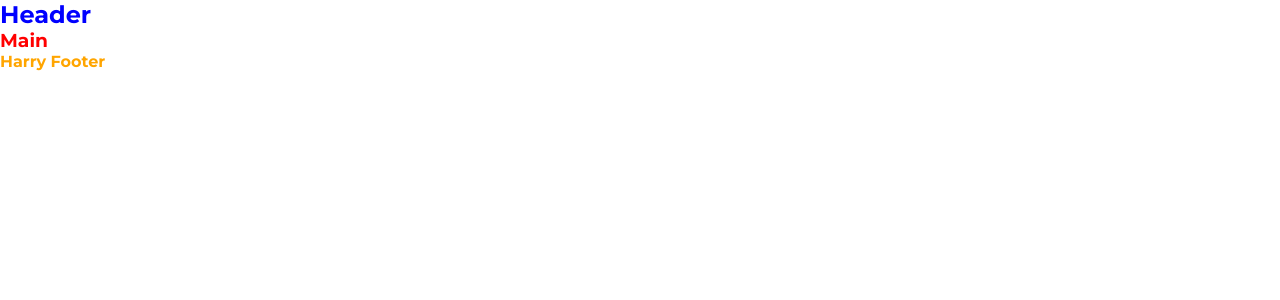
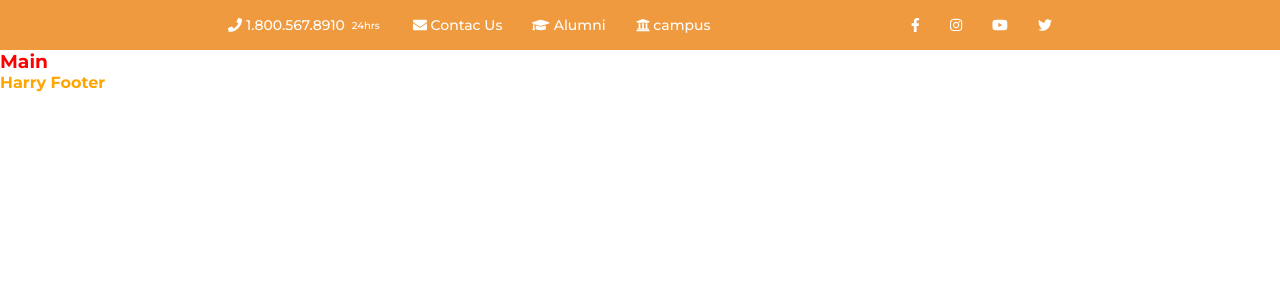
Before and after one commit to alelui/proj-html-vuejs, a Vue app: page / in a window 1280 px wide. Shown: the top 300 px of the page. Built offline with nearby package versions, Linux system fonts and the light colour scheme.

Commit message:
header-top

```diff
--- a/package.json
+++ b/package.json
@@ -12,6 +12,7 @@
     "vue": "^2.6.11"
   },
   "devDependencies": {
+    "@fortawesome/fontawesome-free": "^5.15.4",
     "@vue/cli-plugin-babel": "~4.5.0",
     "@vue/cli-plugin-eslint": "~4.5.0",
     "@vue/cli-service": "~4.5.0",
--- a/src/assets/style/global.scss
+++ b/src/assets/style/global.scss
@@ -1,4 +1,5 @@
 // FONTS
+@import 'partials/variables.scss';
 @import url('https://fonts.googleapis.com/css2?family=Montserrat:ital,wght@0,300;0,500;0,700;1,300&display=swap');
 
 // COMMONS
@@ -10,5 +11,16 @@
 }
 
 body{
-    font-family: 'Montserrat', sans-serif;
+    font-family: $font-primary;
 }
+li{
+    list-style: none;
+}
+a{
+    text-decoration: none;
+    cursor: pointer;
+}
+.container{
+    max-width: 80%;
+    margin: 0 auto;
+}
--- /dev/null
+++ b/src/assets/style/partials/variables.scss
@@ -0,0 +1,3 @@
+$font-primary: 'Montserrat', sans-serif;
+$first-color: #f09a3f;
+$second-color: #00bcd4;
--- a/src/components/macro/Header.vue
+++ b/src/components/macro/Header.vue
@@ -1,16 +1,21 @@
 <template>
     <header>
-        <h2>Header</h2>
+        <HeaderTop/>
     </header>
 </template>
 
 <script>
+import HeaderTop from '../sections/HeaderTop.vue'
 export default {
-    name: 'Header'
+    name: 'Header',
+    components:{
+        HeaderTop
+    }
 }
 </script>
 
 <style lang="scss" scoped>
+
     h2{
         color: blue;
     }
--- /dev/null
+++ b/src/components/sections/HeaderTop.vue
@@ -0,0 +1,69 @@
+<template>
+  <section>
+    <div class="container">
+        <ul>
+          <li><a href="#"><i class="fas fa-phone"></i> 1.800.567.8910 <span>24hrs</span></a></li>
+          <li><a href="#"><i class="fas fa-envelope"></i> Contac Us</a></li>
+          <li><a href="#"><i class="fas fa-graduation-cap"></i> Alumni</a></li>
+          <li><a href="#"><i class="fas fa-university"></i> campus</a></li>
+        </ul>
+        <ul >
+          <li v-for="(icon, index) in icons" :key="index">
+            <a href="#">
+              <i :class=icon></i>
+            </a>
+          </li>
+        </ul>
+    </div>
+  </section>
+</template>
+
+<script>
+export default {
+    name: 'HeaderTop',
+    data(){
+      return{
+        icons: [
+          'fab fa-facebook-f',
+          'fab fa-instagram',
+          'fab fa-youtube',
+          'fab fa-twitter',
+        ],
+      }
+    }
+}
+</script>
+
+<style lang="scss" scoped>
+@import '../../assets/style/partials/variables.scss';
+  section{
+    background-color: $first-color;
+
+    .container{
+    font-size: 14px;
+    height: 50px;
+    display: flex;
+    justify-content: space-around;
+    align-items: center;
+
+    ul{
+      display: flex;
+      justify-content: space-around;
+
+      li{
+        padding: 0 15px;
+        a{
+          color: white;
+
+          span{
+            font-size: 10px;
+            padding: 3px;
+            position: relative;
+            top: -1px;
+          }
+        }
+      }
+    }
+  }
+  }
+</style>
--- a/src/main.js
+++ b/src/main.js
@@ -1,5 +1,7 @@
 import Vue from 'vue'
 import App from './App.vue'
+import '@fortawesome/fontawesome-free/css/all.css'
+import '@fortawesome/fontawesome-free/js/all.js'
 
 Vue.config.productionTip = false
 
```
Also changed, not shown: 1 other file (tests, documents, lock files or other folders).
